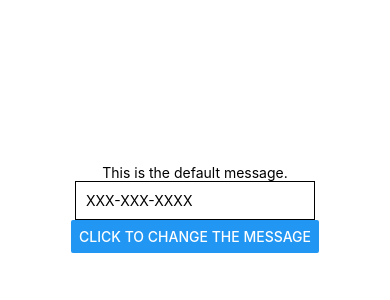
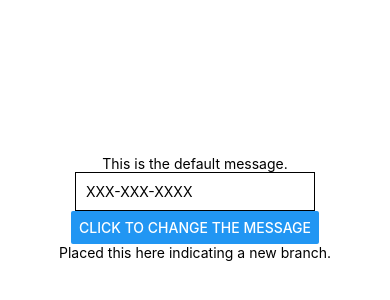
Before and after one commit to zhanf164/ExpoTest, a React Native app: screen / in a window 390 px wide. Shown: the part 214-514 px from the top of the page. Built offline with nearby package versions, Linux system fonts and the light colour scheme.

Commit message:
Add text on new branch

```diff
--- a/App.js
+++ b/App.js
@@ -35,7 +35,7 @@ export default function App() {
 
       <TextInput placeholder="XXX-XXX-XXXX" autoCompleteType="tel" style={{padding: 10, borderColor: "black", borderWidth: 1}} />
       <Button title="Click to change the message" onPress={() => ShowAlert()} />
-
+      <Text>Placed this here indicating a new branch.</Text>
     </View>
   );
 }
```
